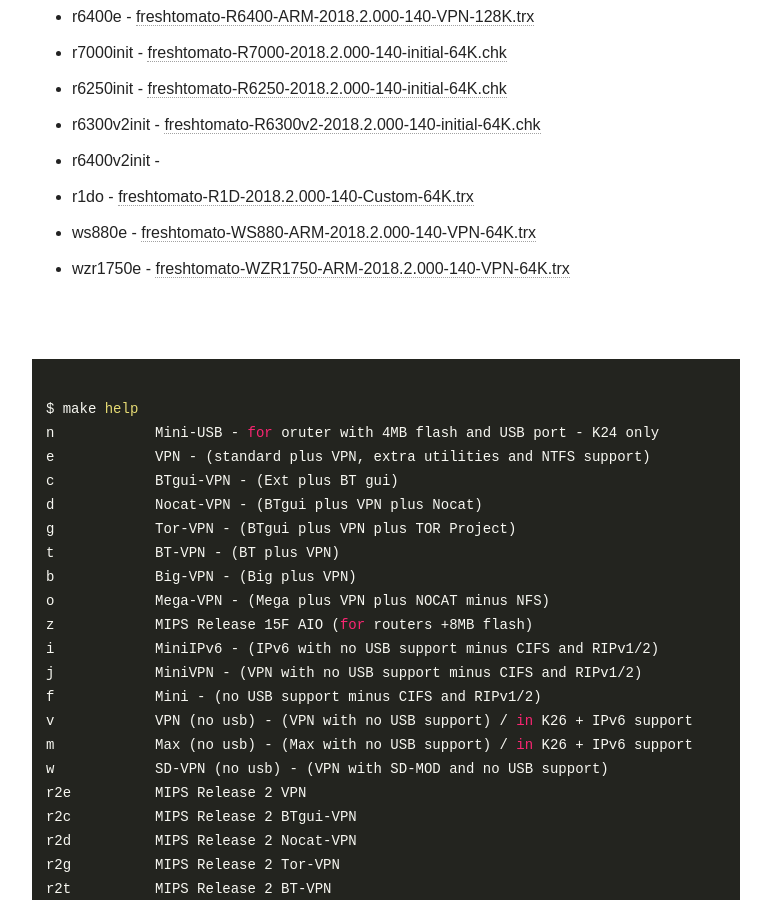
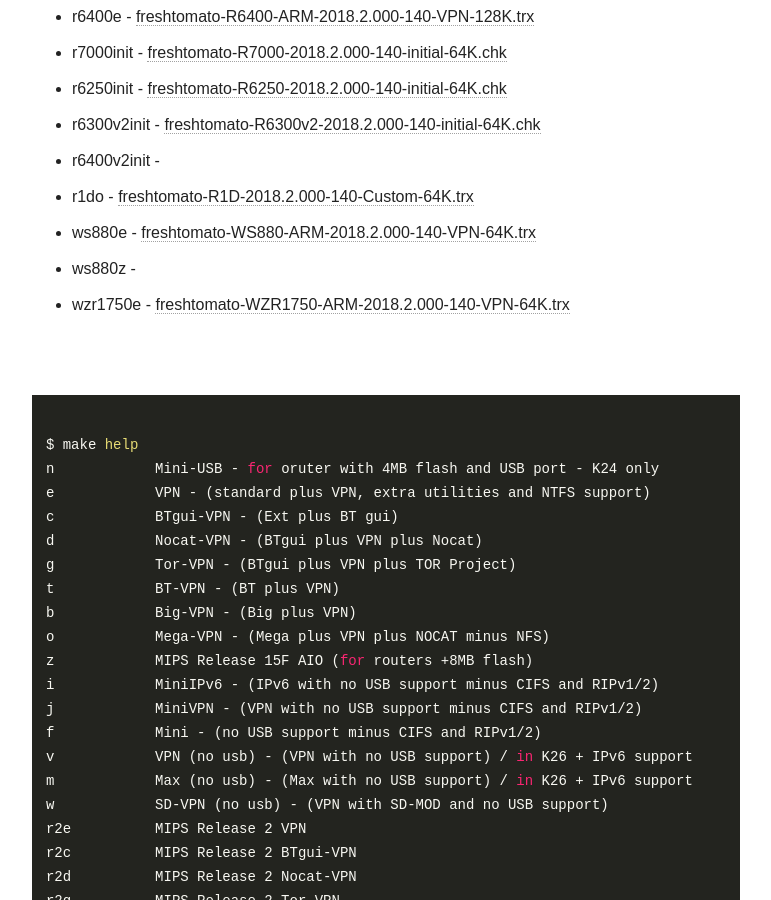
Before and after one commit to oglopss/freshTomato-ARM-ci-jekyll, a Jekyll site: the page built from index.html, in a window 1280 px wide and 900 px high, scrolled down 811 px. Shown: the whole window, without its empty margins (254-1025 px from the left). Built offline with Jekyll 4.4.1, drawn with Linux system fonts in a browser that asks for light colours; nearby versions of some CDN libraries.

Commit message:
Travis build 45 ws880z pushed to gh-pages

```diff
--- a/_data/ss.yml
+++ b/_data/ss.yml
@@ -13,3 +13,4 @@
   - 0016 ws880e freshtomato-WS880-ARM-2018.2.000-140-VPN-64K.trx
   - 0015 r1do freshtomato-R1D-2018.2.000-140-Custom-64K.trx
   - 0018 wzr1750e freshtomato-WZR1750-ARM-2018.2.000-140-VPN-64K.trx
+  - 0017 ws880z
```
